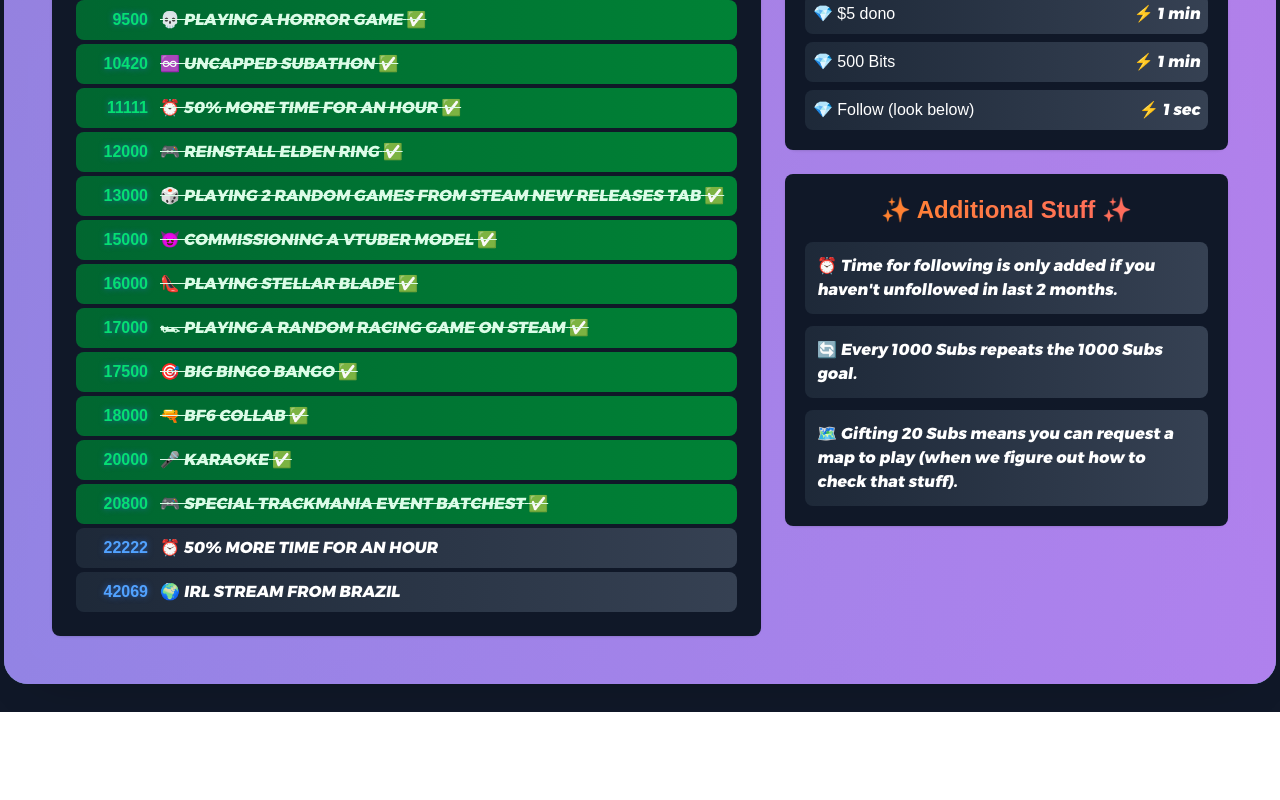
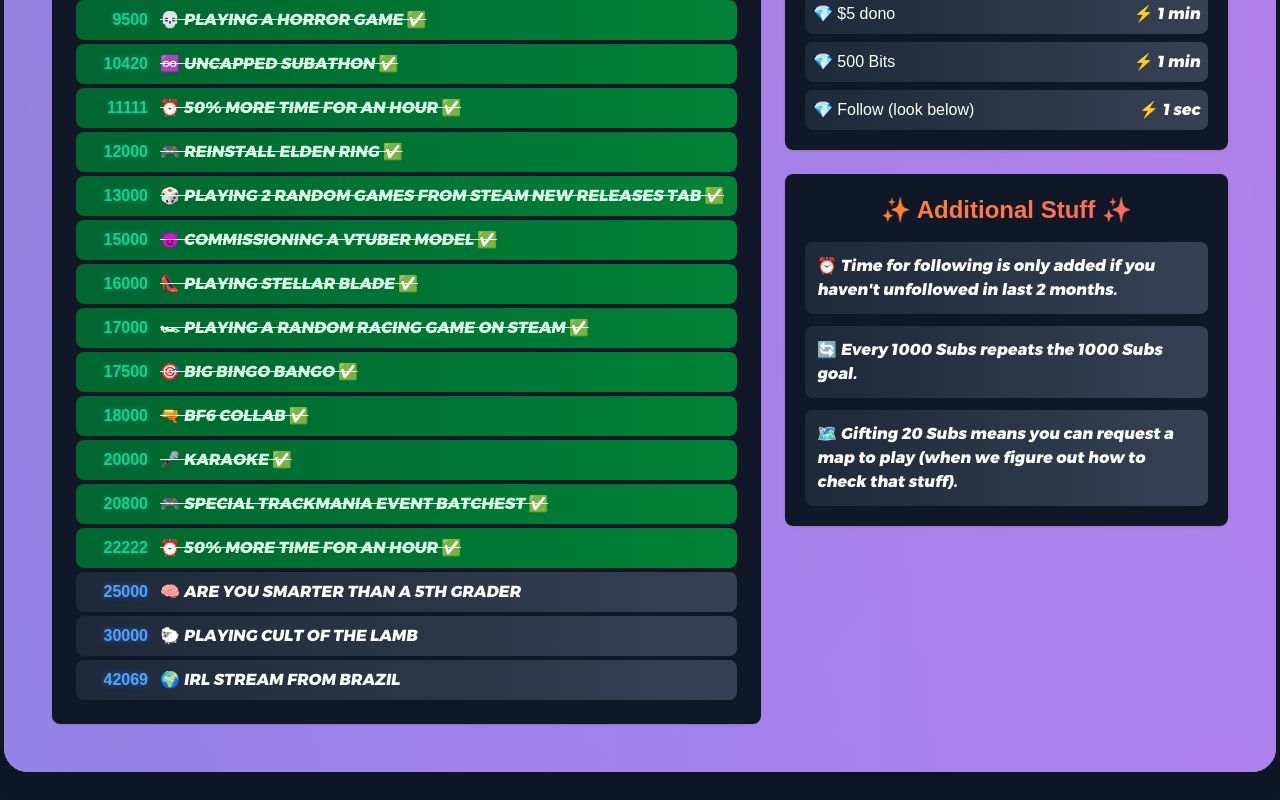
Before and after one commit to VellVee/scrapie-subathon, a Next.js app: page / in a window 1280 px wide. Shown: the part 1056-1856 px from the top of the page. Before the commit the page ends 1768 px from the top, so only its background shows below. Built offline with nearby package versions, Linux system fonts and the light colour scheme.

Commit message:
2 new goals

```diff
--- a/app/page.tsx
+++ b/app/page.tsx
@@ -51,9 +51,10 @@
     { goal: 18000, text: "🔫 BF6 COLLAB", met: true },
     { goal: 20000, text: "🎤 KARAOKE", met: true },
     { goal: 20800, text: "🎮 SPECIAL TRACKMANIA EVENT BATCHEST", met: true },
-    { goal: 22222, text: "⏰ 50% MORE TIME FOR AN HOUR", met: false },
-    { goal: 42069, text: "🌍 IRL STREAM FROM BRAZIL", met: false },
-
+    { goal: 22222, text: "⏰ 50% MORE TIME FOR AN HOUR", met: true },
+    { goal: 25000, text: "🧠 ARE YOU SMARTER THAN A 5TH GRADER", met: false },
+    { goal: 30000, text: "🐑 PLAYING CULT OF THE LAMB", met: false },
+    { goal: 42069, text: "🌍 IRL STREAM FROM BRAZIL", met: false }
   ], []);
 
   const events = useMemo(() => [
```
